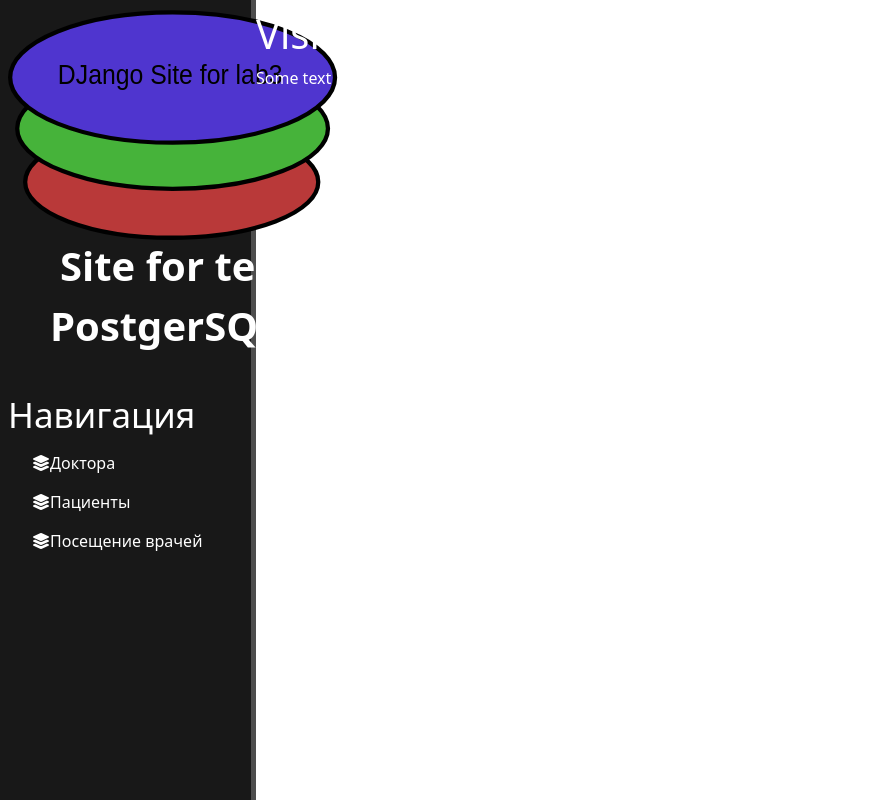
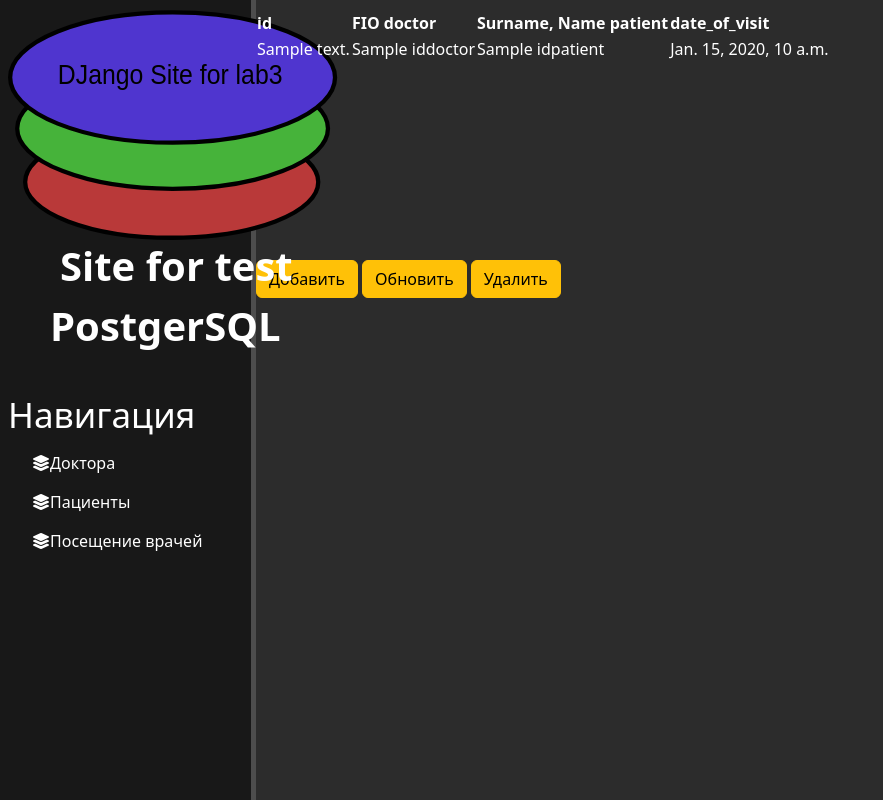
Before and after one commit to MishaSabre/testForDb, a Django app: template bdsite/main/templates/main/visits.html in a window 1280 px wide. Shown: the whole page, without its empty margins (0-883 px from the left). Run offline with Django 3.2, Linux system fonts and the light colour scheme; the template is opened without the code that fills it: most values are stand-ins (such as "Sample title", 1, 10 or a date in 2020).

Commit message:
worked with htmls

```diff
--- a/bdsite/main/models.py
+++ b/bdsite/main/models.py
@@ -129,6 +129,8 @@
     payment = models.IntegerField()
     percentprofit = models.FloatField(blank=True, null=True)
 
+    def __str__(self):
+        return self.fio
     class Meta:
         managed = False
         db_table = 'doctor'
@@ -142,6 +144,8 @@
     bdate = models.DateField(blank=True, null=True)
     address = models.CharField(max_length=30)
 
+    def __str__(self):
+        return self.surname + " " +self.name
     class Meta:
         managed = False
         db_table = 'patient'
--- a/bdsite/main/static/main/css/main.css
+++ b/bdsite/main/static/main/css/main.css
@@ -1,5 +1,5 @@
 body{
-    background: white;
+    background: #2c2c2c;
 
 }
 
@@ -69,9 +69,9 @@
     min-height:250px;
     max-height: 300px;
     max-width: 900px;
-    color: black;
 }
 
-main .features .table-responsive table thead tr th{
-    color: black
+main a{
+    top: 1000px;
+    text-decoration: none;
 }
--- a/bdsite/main/templates/main/layout.html
+++ b/bdsite/main/templates/main/layout.html
@@ -9,7 +9,7 @@
     <title>{% block title %}{% endblock %}</title>
     <link rel="stylesheet" href="https://cdn.jsdelivr.net/npm/bootstrap@5.2.3/dist/css/bootstrap.min.css">
     <link rel="stylesheet" href="https://use.fontawesome.com/releases/v6.2.1/css/all.css">
-    <link rel="stylesheet" href="{% static 'main/css/main.css'%}">
+    <link rel="stylesheet" href="{% static 'static/main/css/main.css'%}">
 
 </head>
 <body>
--- a/bdsite/main/templates/main/visits.html
+++ b/bdsite/main/templates/main/visits.html
@@ -3,6 +3,37 @@
 {% block title %}Visits page{% endblock %}
 
 {% block content %}
-    <h1>Visits page</h1>
-    <p>Some text</p>
+    <div class="features">
+        {% if visits %}
+            <div class="table-responsive">
+                    <table className="table table-striped table-bordered">
+                        <thead>
+                          <tr>
+                            <th scope="col" class="sticky-column" >id</th>
+                            <th scope="col" class="sticky-column">FIO doctor</th>
+                            <th scope="col" class="sticky-column">Surname, Name patient</th>
+                            <th scope="col" class="sticky-column">date_of_visit</th>
+
+                          </tr>
+                        </thead>
+                        <tbody>
+                          {% for el in visits%}
+                            <tr>
+                              <td> {{ el.idvisits}}</td>
+                              <td> {{ el.iddoctor}}</td>
+                              <td> {{ el.idpatient}}</td>
+                              <td> {{ el.date_of_visit}}</td>
+
+                            </tr>
+                          {% endfor %}
+                        </tbody>
+                    </table>
+            </div>
+            <a href="{% url 'add_visit' %}"><button class="btn btn-warning">Добавить</button> </a>
+            <a href="{% url 'update_visit' %}"><button class="btn btn-warning">Обновить</button> </a>
+            <a href="{% url 'delete_visit' %}"><button class="btn btn-warning">Удалить</button> </a>
+        {% else %}
+            <p>Нет записей в таблице!</p>
+        {% endif %}
+    </div>
 {% endblock %}
```
Also changed, not shown: bdsite/main/templates/main/add_doctor.html (+7 -0 lines), bdsite/main/templates/main/patients.html (+35 -2 lines).
